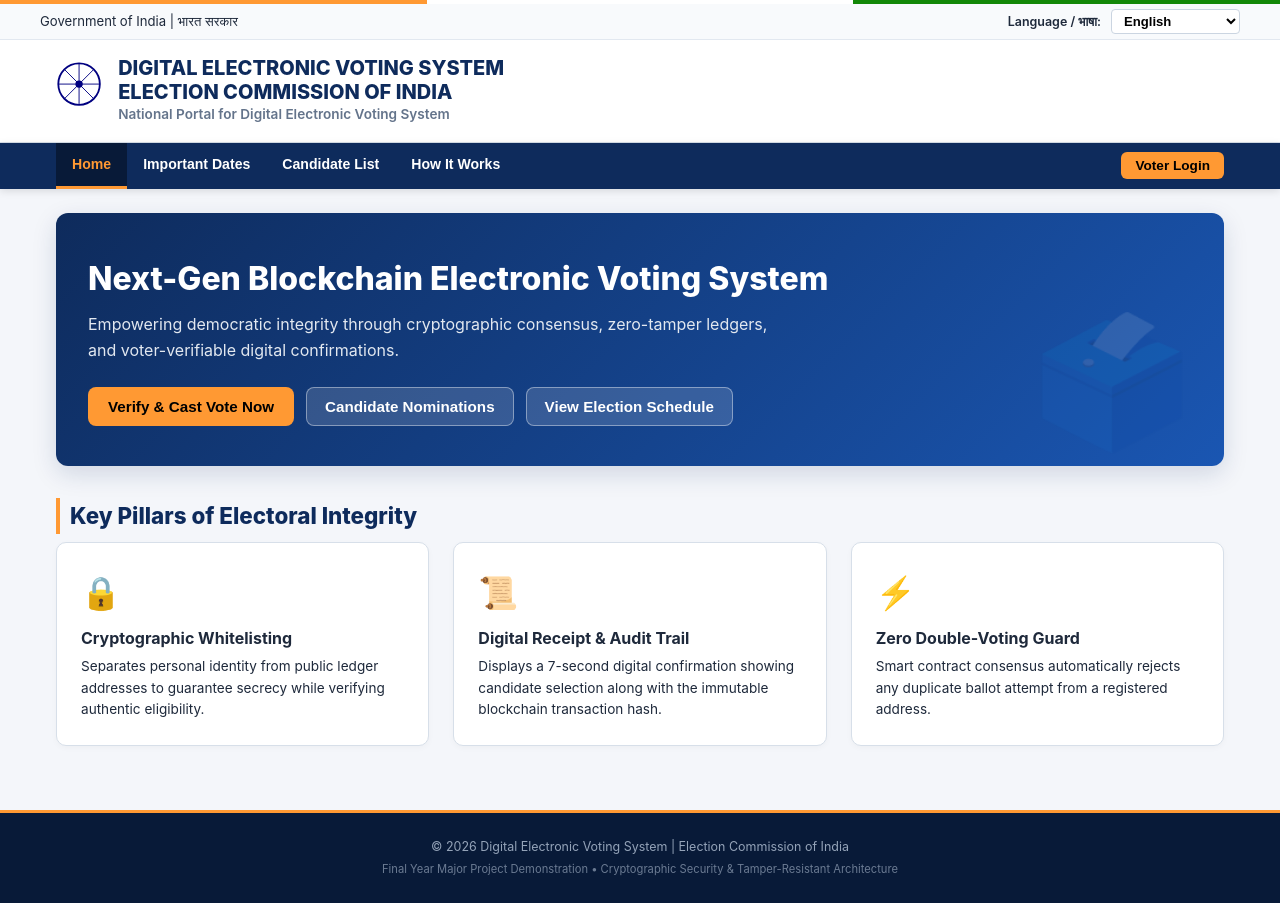
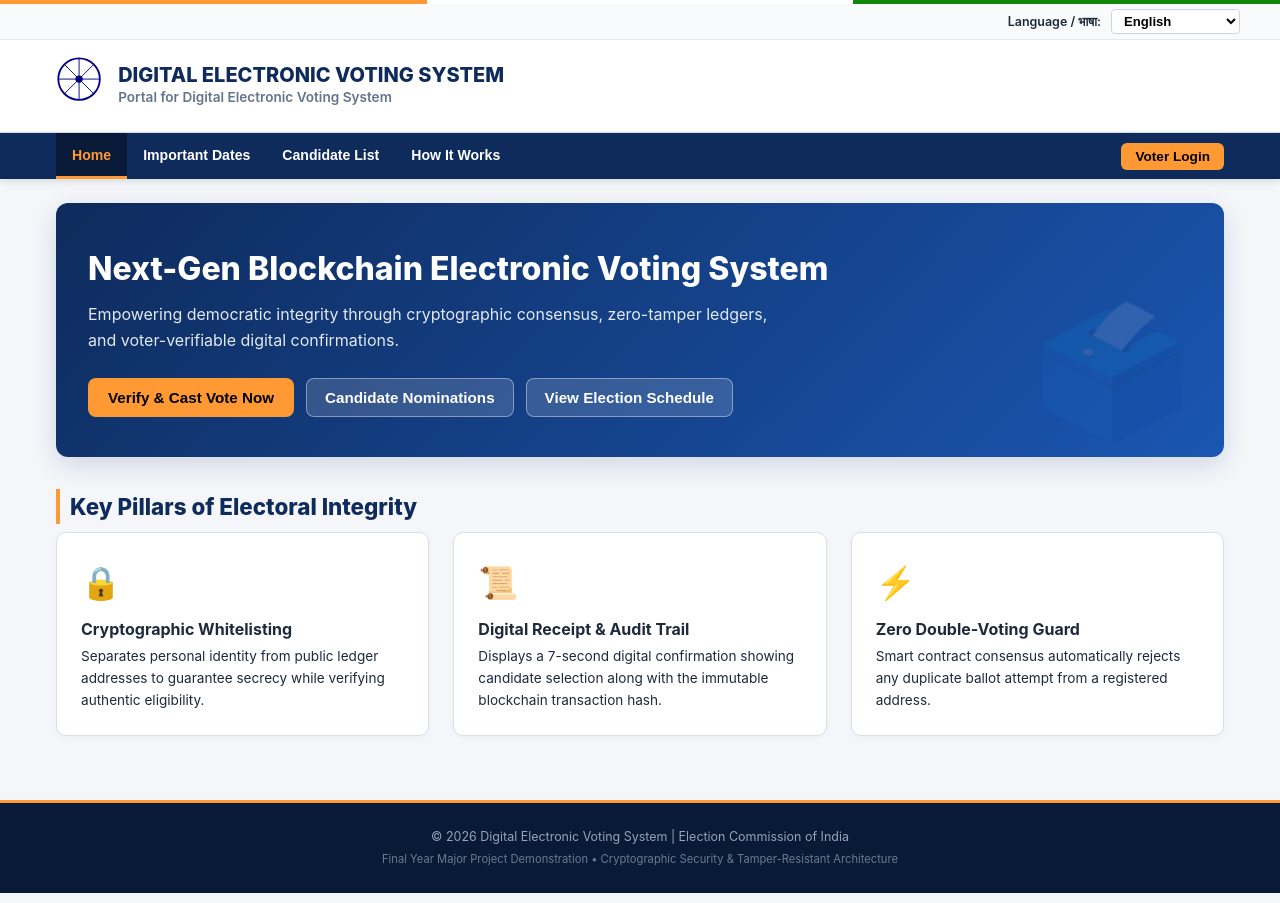
Before and after one commit to jaganmohanreddy1223/Blockchain-based-Digital-Voting-System, a plain HTML site: page frontend/index.html in a window 1280 px wide. Drawn offline with nearby package versions, Linux system fonts and the light colour scheme.

Commit message:
Frontend Update

```diff
--- a/frontend/index.html
+++ b/frontend/index.html
@@ -60,7 +60,7 @@
       max-width: 1200px;
       margin: 0 auto;
       display: flex;
-      justify-content: space-between;
+      justify-content: right;
       align-items: center;
     }
 
@@ -693,7 +693,7 @@
   <!-- Accessibility & Language Selection -->
   <div class="utility-header">
     <div class="utility-container">
-      <div id="govIndiaText">Government of India | भारत सरकार</div>
+      <!-- <div id="govIndiaText">Government of India | भारत सरकार</div> -->
       <div style="display: flex; align-items: center; gap: 10px;">
         <label for="langSelect" style="font-weight: 600; font-size: 0.78rem;" id="langLabel">Language / भाषा:</label>
         <select id="langSelect" class="lang-select" onchange="changeLanguage()">
@@ -718,8 +718,7 @@
         </svg>
         <div class="eci-titles">
           <h1 id="brandTitleHi">DIGITAL ELECTRONIC VOTING SYSTEM</h1>
-          <h1 id="brandTitleEn">ELECTION COMMISSION OF INDIA</h1>
-          <p id="brandSubtitle">National Portal for Digital Electronic Voting System</p>
+          <p id="brandSubtitle">Portal for Digital Electronic Voting System</p>
         </div>
       </div>
     </div>
```
